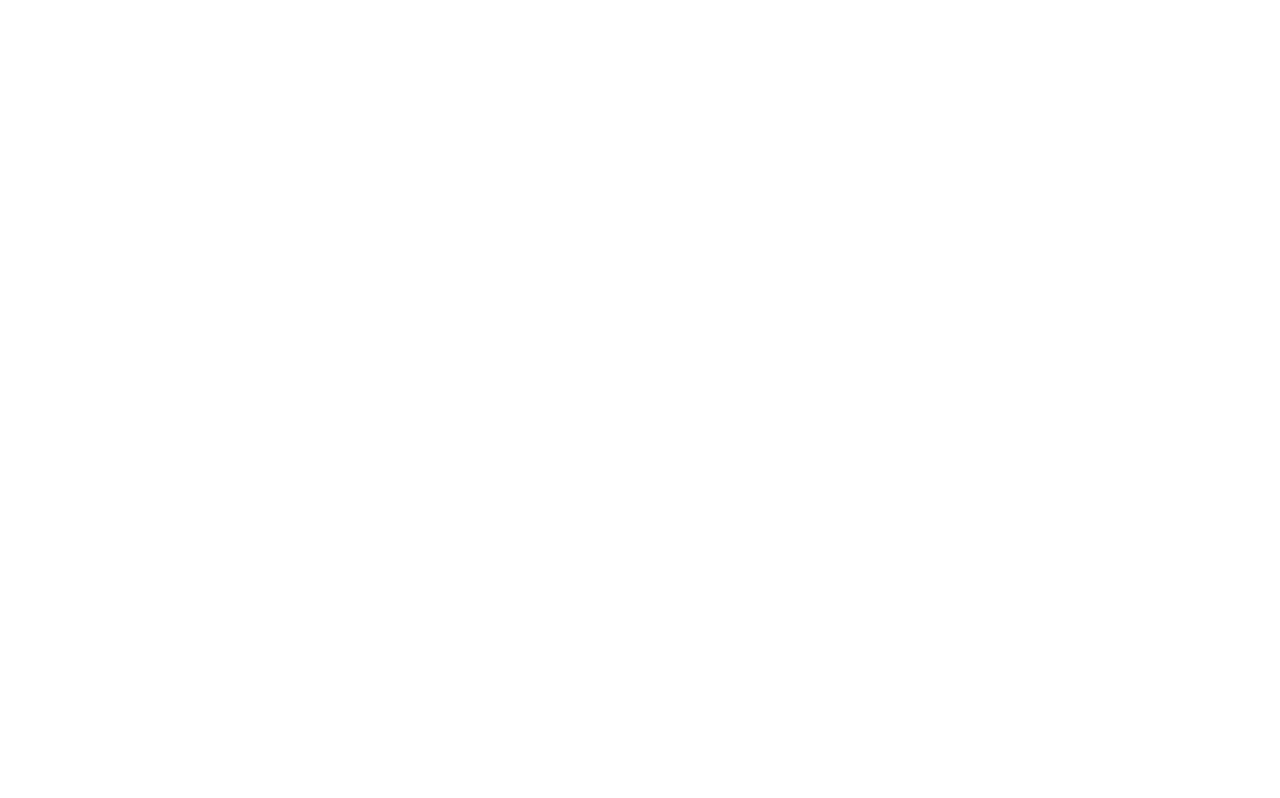
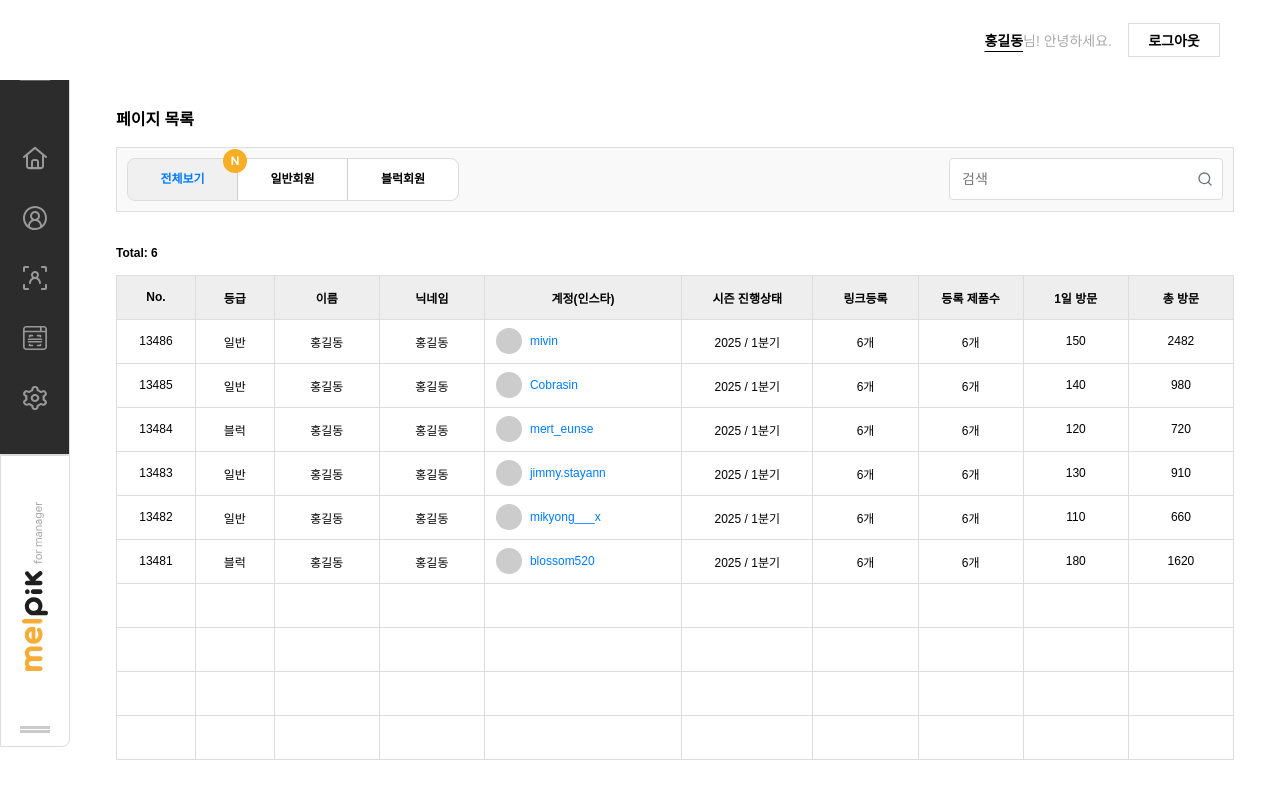
Before and after one commit to me1pik/Admin_Front, a React (Vite) app: page /pagelist in a window 1280 px wide. Before the commit this address had no page. Built offline with nearby package versions, Linux system fonts and the light colour scheme.

Commit message:
feat : pageList UI

```diff
--- a/src/App.tsx
+++ b/src/App.tsx
@@ -11,6 +11,7 @@
 import ProductDetail from './pages/ProductDetail';
 import UserDetail from './pages/UserDetail';
 import AdminDetail from './pages/AdminDetail';
+import PageList from './pages/Pagelist';
 // import AnalysisInfo from "./pages/AnalysisInfo";
 // import InventoryList from "./pages/InventoryList";
 // import StatisticsList from "./pages/StatisticsList";
@@ -35,6 +36,7 @@
           <Route path='/adminlist' element={<AdminList />} />
           <Route path='/admindetail/:no' element={<AdminDetail />} />
           <Route path='/userlist' element={<UserList />} />
+          <Route path='/pagelist' element={<PageList />} />
           <Route path='/userdetail/:no' element={<UserDetail />} />
           <Route path='/orderlist' element={<OrderList />} />
           <Route path='/monitoring' element={<Monitoring />} />
--- a/src/components/List.tsx
+++ b/src/components/List.tsx
@@ -77,10 +77,10 @@
             {activeMenu === 'admin' && (
               <SubMenu>
                 <SubMenuItem onClick={() => navigate('/adminlist')}>
-                  관리자 목록
+                  관리자 관리
                 </SubMenuItem>
                 <SubMenuItem onClick={() => navigate('/analysisinfo')}>
-                  분석정보 목록
+                  분석정보
                 </SubMenuItem>
               </SubMenu>
             )}
@@ -99,13 +99,16 @@
             {activeMenu === 'member' && (
               <SubMenu>
                 <SubMenuItem onClick={() => navigate('/userlist')}>
-                  회원 목록
+                  회원 관리
                 </SubMenuItem>
-                <SubMenuItem onClick={() => navigate('/inventorylist')}>
-                  인벤토리 목록
+                <SubMenuItem onClick={() => navigate('/pagelist')}>
+                  페이지 목록
                 </SubMenuItem>
-                <SubMenuItem onClick={() => navigate('/statisticslist')}>
-                  통계 목록
+                <SubMenuItem onClick={() => navigate('/product-evaluation')}>
+                  제품평가
+                </SubMenuItem>
+                <SubMenuItem onClick={() => navigate('/details-sales')}>
+                  판매내역
                 </SubMenuItem>
                 <SubMenuItem onClick={() => navigate('/calculatelist')}>
                   정산 목록
--- /dev/null
+++ b/src/components/Table/PageTable.tsx
@@ -0,0 +1,162 @@
+// src/components/Table/PageTable.tsx
+import React from 'react';
+import styled from 'styled-components';
+
+/** User 인터페이스 (이미지에 맞춰 필드 변경) */
+export interface User {
+  no: number;
+  grade: string;
+  name: string;
+  nickname: string;
+  instagram: string;
+  season: string;
+  contentsCount: string;
+  submitCount: string;
+  average: number;
+  totalSum: number;
+}
+
+/** PageTable 컴포넌트 Props */
+interface PageTableProps {
+  filteredData: User[];
+  handleEdit: (no: number) => void;
+}
+
+const PageTable: React.FC<PageTableProps> = ({ filteredData, handleEdit }) => {
+  return (
+    <Table>
+      <colgroup>
+        <col style={{ width: '60px' }} /> {/* No. */}
+        <col style={{ width: '60px' }} /> {/* 등급 */}
+        <col style={{ width: '80px' }} /> {/* 이름 */}
+        <col style={{ width: '80px' }} /> {/* 닉네임 */}
+        <col style={{ width: '150px' }} /> {/* 계정(인스타) */}
+        <col style={{ width: '100px' }} /> {/* 시즌 편집참여 */}
+        <col style={{ width: '80px' }} /> {/* 컨텐츠 수 */}
+        <col style={{ width: '80px' }} /> {/* 등록 제출 수 */}
+        <col style={{ width: '80px' }} /> {/* 1회 평균 */}
+        <col style={{ width: '80px' }} /> {/* 총 합 */}
+      </colgroup>
+      <thead>
+        <TableRow>
+          <Th>No.</Th>
+          <Th>등급</Th>
+          <Th>이름</Th>
+          <Th>닉네임</Th>
+          <Th>계정(인스타)</Th>
+          <Th>시즌 진행상태</Th>
+          <Th>링크등록</Th>
+          <Th>등록 제품수</Th>
+          <Th>1일 방문</Th>
+          <Th>총 방문</Th>
+        </TableRow>
+      </thead>
+      <tbody>
+        {filteredData.map((user, index) => (
+          <TableRow key={index}>
+            <Td>{user.no}</Td>
+            <Td>{user.grade}</Td>
+            <Td>{user.name}</Td>
+            <Td>{user.nickname}</Td>
+            <TdLeft>
+              <InstaContainer>
+                <Avatar />
+                <InstaText onClick={() => handleEdit(user.no)}>
+                  {user.instagram}
+                </InstaText>
+              </InstaContainer>
+            </TdLeft>
+            <Td>{user.season}</Td>
+            <Td>{user.contentsCount}</Td>
+            <Td>{user.submitCount}</Td>
+            <Td>{user.average}</Td>
+            <Td>{user.totalSum}</Td>
+          </TableRow>
+        ))}
+        {/* 빈 행을 10행으로 고정 (각 셀을 개별적으로 생성) */}
+        {filteredData.length < 10 &&
+          Array.from({ length: 10 - filteredData.length }).map((_, i) => (
+            <TableRow key={`empty-${i}`}>
+              <Td>&nbsp;</Td>
+              <Td>&nbsp;</Td>
+              <Td>&nbsp;</Td>
+              <Td>&nbsp;</Td>
+              <TdLeft>&nbsp;</TdLeft>
+              <Td>&nbsp;</Td>
+              <Td>&nbsp;</Td>
+              <Td>&nbsp;</Td>
+              <Td>&nbsp;</Td>
+              <Td>&nbsp;</Td>
+            </TableRow>
+          ))}
+      </tbody>
+    </Table>
+  );
+};
+
+export default PageTable;
+
+/* ====================== Styled Components ====================== */
+
+const Table = styled.table`
+  width: 100%;
+  table-layout: fixed;
+  border-collapse: collapse;
+  background-color: #ffffff;
+  border: 1px solid #dddddd;
+`;
+
+const TableRow = styled.tr`
+  height: 44px;
+`;
+
+const Th = styled.th`
+  text-align: center;
+  vertical-align: middle;
+  background-color: #eeeeee;
+  font-family: 'NanumSquare Neo OTF', sans-serif;
+  font-weight: 800;
+  font-size: 12px;
+  color: #000000;
+  border: 1px solid #dddddd;
+  white-space: nowrap;
+`;
+
+const Td = styled.td`
+  text-align: center;
+  vertical-align: middle;
+  font-family: 'NanumSquare Neo OTF', sans-serif;
+  font-weight: 400;
+  font-size: 12px;
+  color: #000000;
+  border: 1px solid #dddddd;
+  white-space: nowrap;
+`;
+
+const TdLeft = styled(Td)`
+  text-align: left;
+`;
+
+const InstaContainer = styled.div`
+  display: flex;
+  align-items: center;
+  gap: 8px;
+  margin-left: 10px;
+`;
+
+const Avatar = styled.div`
+  width: 26px;
+  height: 26px;
+  border-radius: 50%;
+  flex-shrink: 0;
+  background-color: #cccccc;
+`;
+
+const InstaText = styled.span`
+  cursor: pointer;
+  color: #007bff;
+
+  &:hover {
+    color: #0056b3;
+  }
+`;
--- /dev/null
+++ b/src/pages/PageList.tsx
@@ -0,0 +1,214 @@
+// src/pages/PageList.tsx
+import React, { useState } from 'react';
+import { useNavigate } from 'react-router-dom';
+import styled from 'styled-components';
+import PageTable, { User } from '../components/Table/PageTable';
+import SubHeader, { TabItem } from '../components/Header/SearchSubHeader';
+import Pagination from '../components/Pagination';
+
+/** 탭 목록 */
+const tabs: TabItem[] = [
+  { label: '전체보기', path: '' },
+  { label: '일반회원', path: '일반' },
+  { label: '블럭회원', path: '블럭' },
+];
+
+/** 더미 데이터 (이미지 예시 기반) */
+const dummyData: User[] = [
+  {
+    no: 13486,
+    grade: '일반',
+    name: '홍길동',
+    nickname: '홍길동',
+    instagram: 'mivin',
+    season: '2025 / 1분기',
+    contentsCount: '6개',
+    submitCount: '6개',
+    average: 150,
+    totalSum: 2482,
+  },
+  {
+    no: 13485,
+    grade: '일반',
+    name: '홍길동',
+    nickname: '홍길동',
+    instagram: 'Cobrasin',
+    season: '2025 / 1분기',
+    contentsCount: '6개',
+    submitCount: '6개',
+    average: 140,
+    totalSum: 980,
+  },
+  {
+    no: 13484,
+    grade: '블럭',
+    name: '홍길동',
+    nickname: '홍길동',
+    instagram: 'mert_eunse',
+    season: '2025 / 1분기',
+    contentsCount: '6개',
+    submitCount: '6개',
+    average: 120,
+    totalSum: 720,
+  },
+  {
+    no: 13483,
+    grade: '일반',
+    name: '홍길동',
+    nickname: '홍길동',
+    instagram: 'jimmy.stayann',
+    season: '2025 / 1분기',
+    contentsCount: '6개',
+    submitCount: '6개',
+    average: 130,
+    totalSum: 910,
+  },
+  {
+    no: 13482,
+    grade: '일반',
+    name: '홍길동',
+    nickname: '홍길동',
+    instagram: 'mikyong___x',
+    season: '2025 / 1분기',
+    contentsCount: '6개',
+    submitCount: '6개',
+    average: 110,
+    totalSum: 660,
+  },
+  {
+    no: 13481,
+    grade: '블럭',
+    name: '홍길동',
+    nickname: '홍길동',
+    instagram: 'blossom520',
+    season: '2025 / 1분기',
+    contentsCount: '6개',
+    submitCount: '6개',
+    average: 180,
+    totalSum: 1620,
+  },
+];
+
+const PageList: React.FC = () => {
+  const navigate = useNavigate();
+
+  // 검색어
+  const [searchTerm, setSearchTerm] = useState('');
+
+  // 탭 상태
+  const [selectedTab, setSelectedTab] = useState<TabItem>(tabs[0]);
+
+  // 페이지네이션 상태
+  const [page, setPage] = useState(1);
+  const limit = 10;
+
+  // 탭 변경 시
+  const handleTabChange = (tab: TabItem) => {
+    setSelectedTab(tab);
+    setPage(1);
+  };
+
+  // 탭에 따른 데이터 필터링
+  const dataByTab = dummyData.filter((item) => {
+    if (selectedTab.label === '전체보기') return true;
+    return item.grade === selectedTab.path; // "일반" / "블럭"
+  });
+
+  // 검색어 필터링
+  const filteredData = dataByTab.filter((item) => {
+    const lowerTerm = searchTerm.toLowerCase();
+    return (
+      String(item.no).toLowerCase().includes(lowerTerm) ||
+      item.grade.toLowerCase().includes(lowerTerm) ||
+      item.name.toLowerCase().includes(lowerTerm) ||
+      item.nickname.toLowerCase().includes(lowerTerm) ||
+      item.instagram.toLowerCase().includes(lowerTerm) ||
+      item.season.toLowerCase().includes(lowerTerm) ||
+      String(item.contentsCount).includes(lowerTerm) ||
+      String(item.submitCount).includes(lowerTerm) ||
+      String(item.average).includes(lowerTerm) ||
+      String(item.totalSum).includes(lowerTerm)
+    );
+  });
+
+  // 페이지네이션 계산
+  const totalCount = filteredData.length;
+  const totalPages = Math.max(1, Math.ceil(totalCount / limit));
+  const offset = (page - 1) * limit;
+  const currentPageData = filteredData.slice(offset, offset + limit);
+
+  // 인스타 계정 클릭 시, 해당 no로 상세 페이지 이동
+  const handleEdit = (no: number) => {
+    // 예: 상세 페이지가 /userdetail/:no 라면
+    navigate(`/userdetail/${no}`);
+  };
+
+  return (
+    <Content>
+      <HeaderTitle>페이지 목록</HeaderTitle>
+      <SubHeader
+        searchTerm={searchTerm}
+        setSearchTerm={setSearchTerm}
+        tabs={tabs}
+        onTabChange={handleTabChange}
+      />
+      <InfoBar>
+        <TotalCountText>Total: {totalCount}</TotalCountText>
+      </InfoBar>
+      <TableContainer>
+        <PageTable filteredData={currentPageData} handleEdit={handleEdit} />
+      </TableContainer>
+      <FooterRow>
+        <Pagination page={page} setPage={setPage} totalPages={totalPages} />
+      </FooterRow>
+    </Content>
+  );
+};
+
+export default PageList;
+
+/* ====================== Styled Components ====================== */
+
+const Content = styled.div`
+  display: flex;
+  flex-direction: column;
+  background-color: #ffffff;
+  flex-grow: 1;
+  font-size: 14px;
+  padding: 10px;
+`;
+
+const HeaderTitle = styled.h1`
+  text-align: left;
+  font-family: 'NanumSquare Neo OTF', sans-serif;
+  font-weight: 700;
+  font-size: 16px;
+  line-height: 18px;
+  color: #000000;
+  margin-bottom: 18px;
+`;
+
+const InfoBar = styled.div`
+  display: flex;
+  align-items: center;
+  justify-content: space-between;
+  margin-bottom: 15px;
+`;
+
+const TotalCountText = styled.div`
+  font-family: 'NanumSquare Neo OTF', sans-serif;
+  font-weight: 900;
+  font-size: 12px;
+  color: #000000;
+`;
+
+const TableContainer = styled.div`
+  box-sizing: border-box;
+`;
+
+const FooterRow = styled.div`
+  display: flex;
+  justify-content: space-between;
+  align-items: center;
+  margin-top: 40px;
+`;
```
